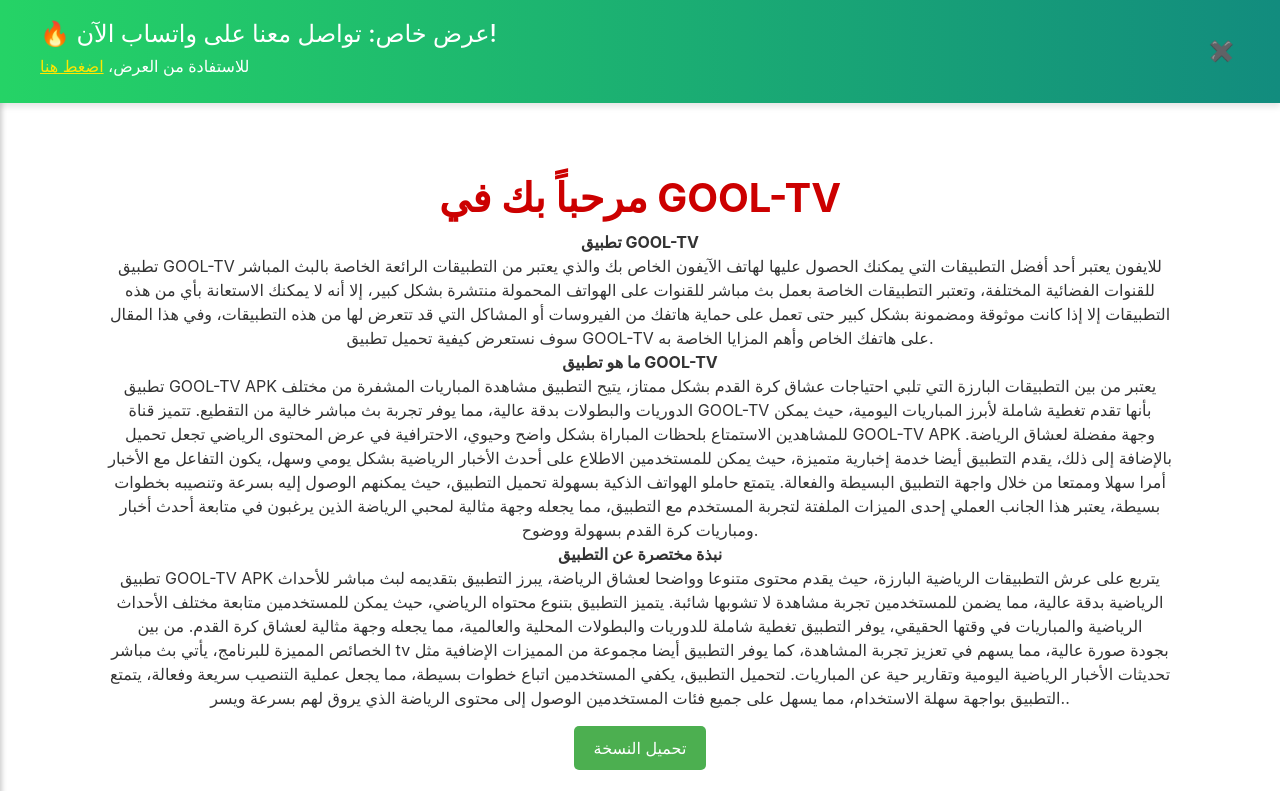
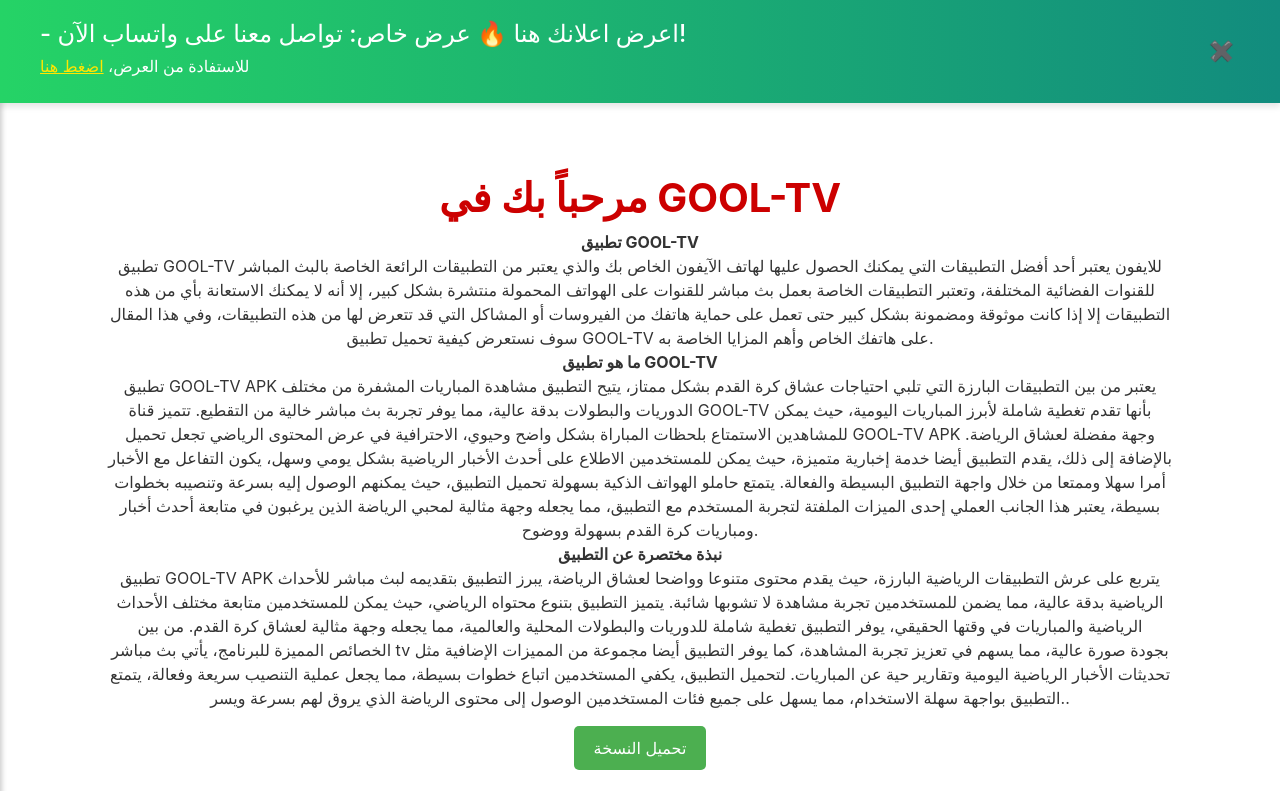
Before and after one commit to GOOL-TV/GOOL-TV, a plain HTML site: page index.html in a window 1280 px wide. Shown: the top 791 px of the page. Drawn offline with nearby package versions, Linux system fonts and the light colour scheme; grey boxes are pictures that could not be loaded.

Commit message:
Update index.html

```diff
--- a/index.html
+++ b/index.html
@@ -397,7 +397,7 @@
     <div id="dynamic-ad">
         <div style="max-width: 1200px; margin: auto; display: flex; justify-content: space-between; align-items: center;">
             <div style="flex: 1; text-align: left;">
-                <h2 style="margin: 0; font-size: 1.5em;">🔥 عرض خاص: تواصل معنا على واتساب الآن!</h2>
+                <h2 style="margin: 0; font-size: 1.5em;">- اعرض اعلانك هنا 🔥 عرض خاص: تواصل معنا على واتساب الآن!</h2>
                 <p style="margin: 5px 0;">للاستفادة من العرض، <a href="https://wa.me/201025117997" target="_blank" style="color: #ffe600; text-decoration: underline;">اضغط هنا</a></p>
             </div>
             <button onclick="closeAd()" style="background: none; border: none; color: white; font-size: 20px; cursor: pointer;">✖</button>
```
